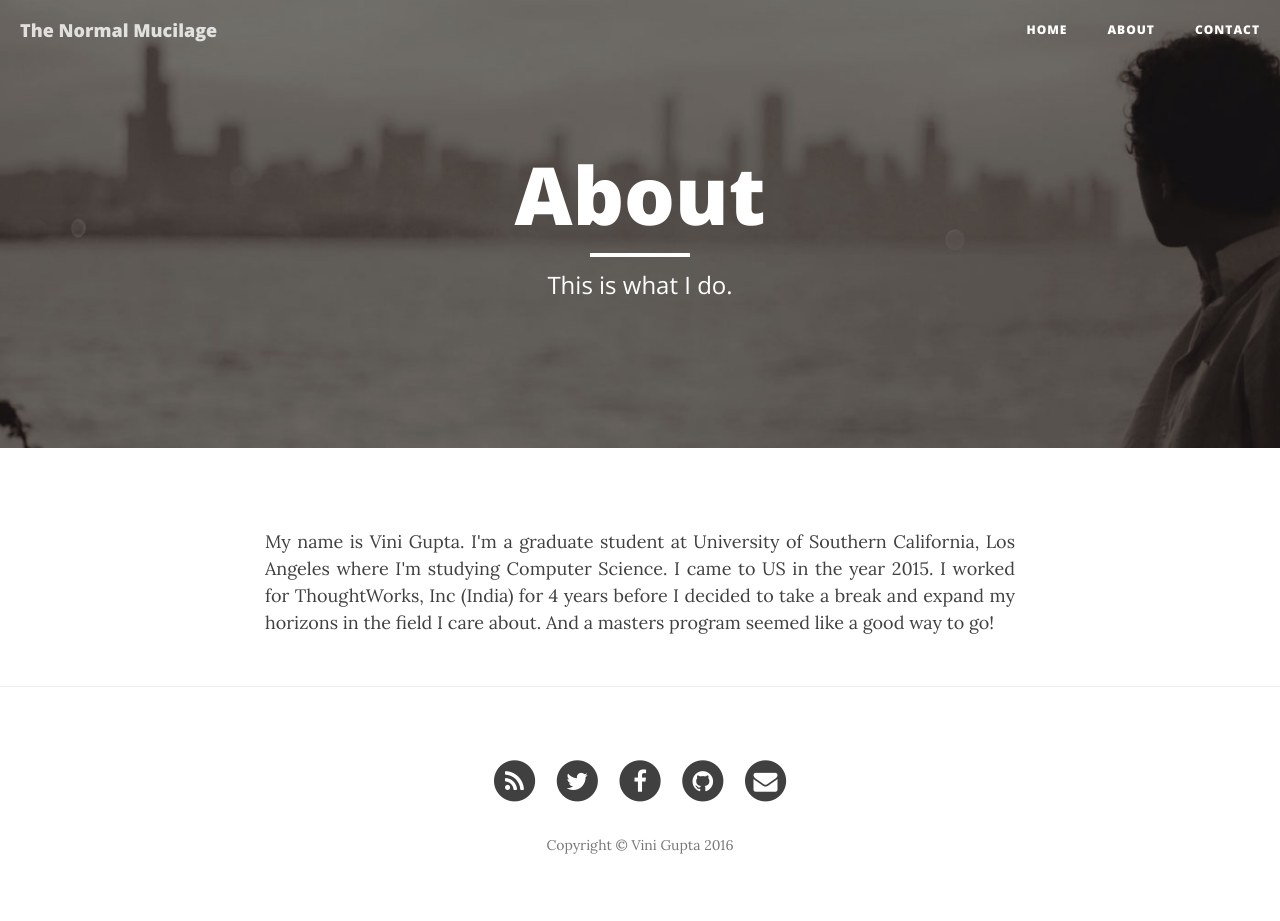
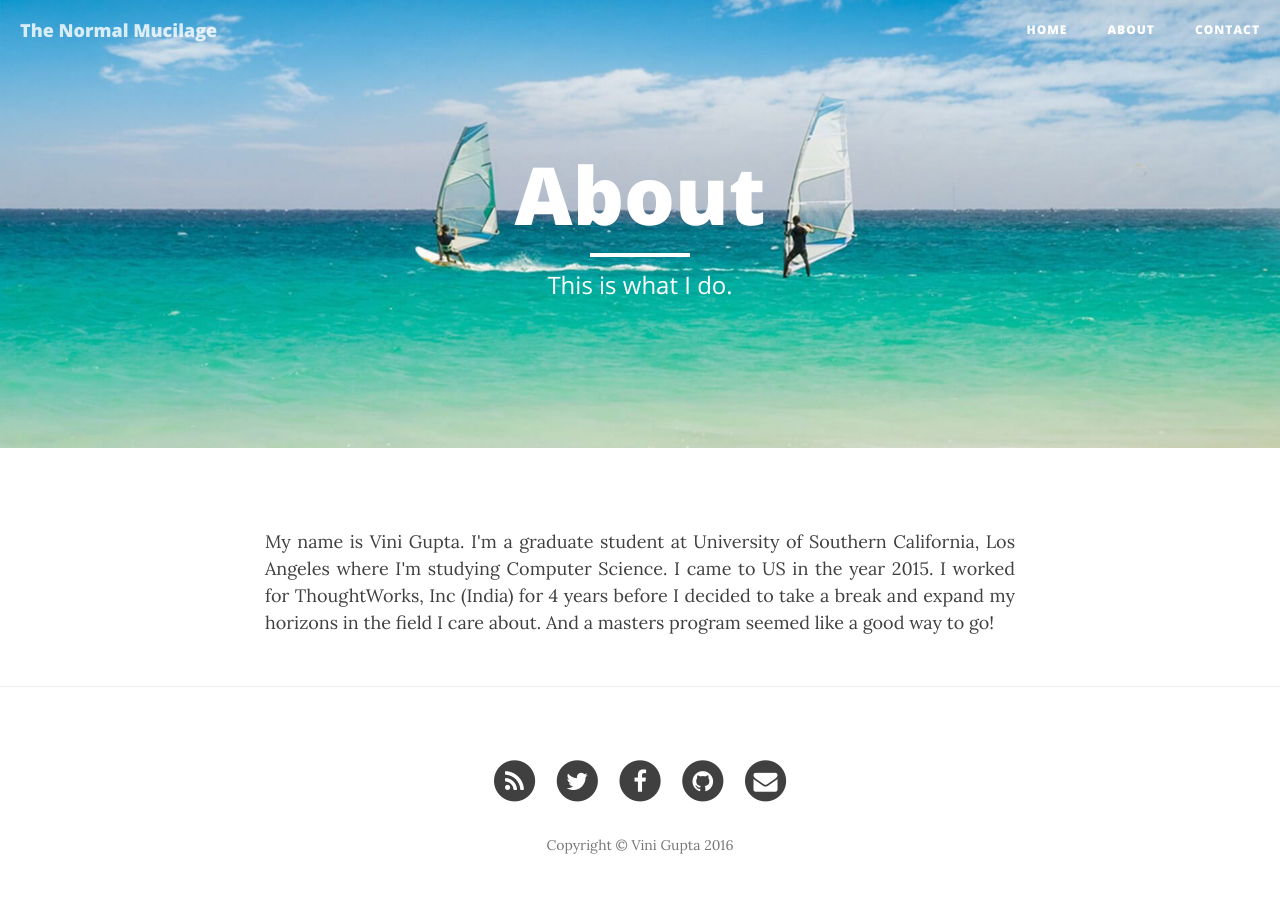
Before and after one commit to vinig/vinig.github.com, a Jekyll site: the page built from about.html, in a window 1280 px wide. Built offline with Jekyll 4.4.1, drawn with Linux system fonts in a browser that asks for light colours; nearby versions of some CDN libraries.

Commit message:
Changed about image

```diff
--- a/about.html
+++ b/about.html
@@ -2,7 +2,7 @@
 layout: page
 title: "About"
 description: "This is what I do."
-header-img: "img/about-bg.jpg"
+header-img: "img/post-bg-07.jpg"
 ---
 
 <p>My name is Vini Gupta. I'm a graduate student at University of Southern California, Los Angeles where I'm studying Computer Science. I came to US in the year 2015. I worked for ThoughtWorks, Inc (India) for 4 years before I decided to take a break and expand my horizons in the field I care about. And a masters program seemed like a good way to go!</p>
```
Also changed, not shown: img/post-bg-07.jpg (added).
